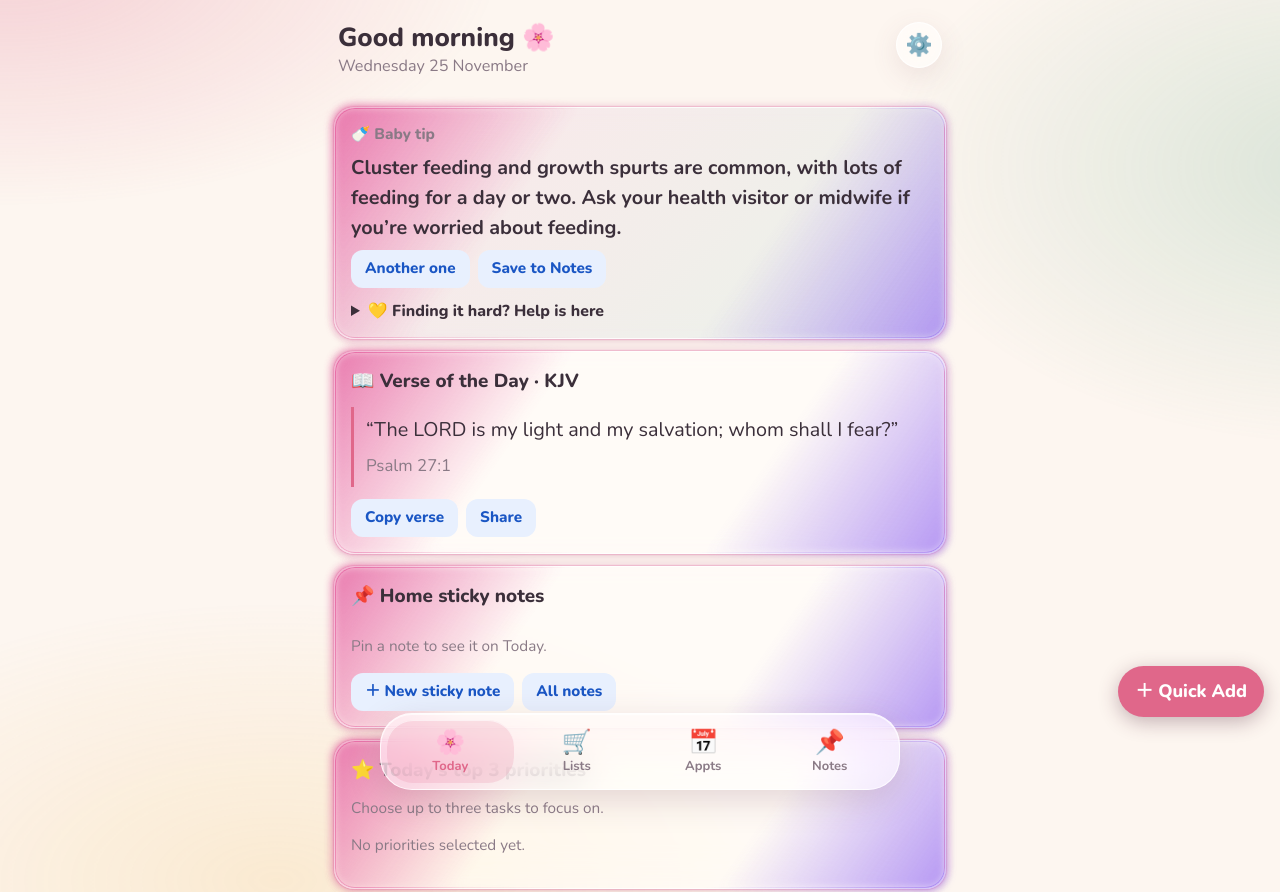
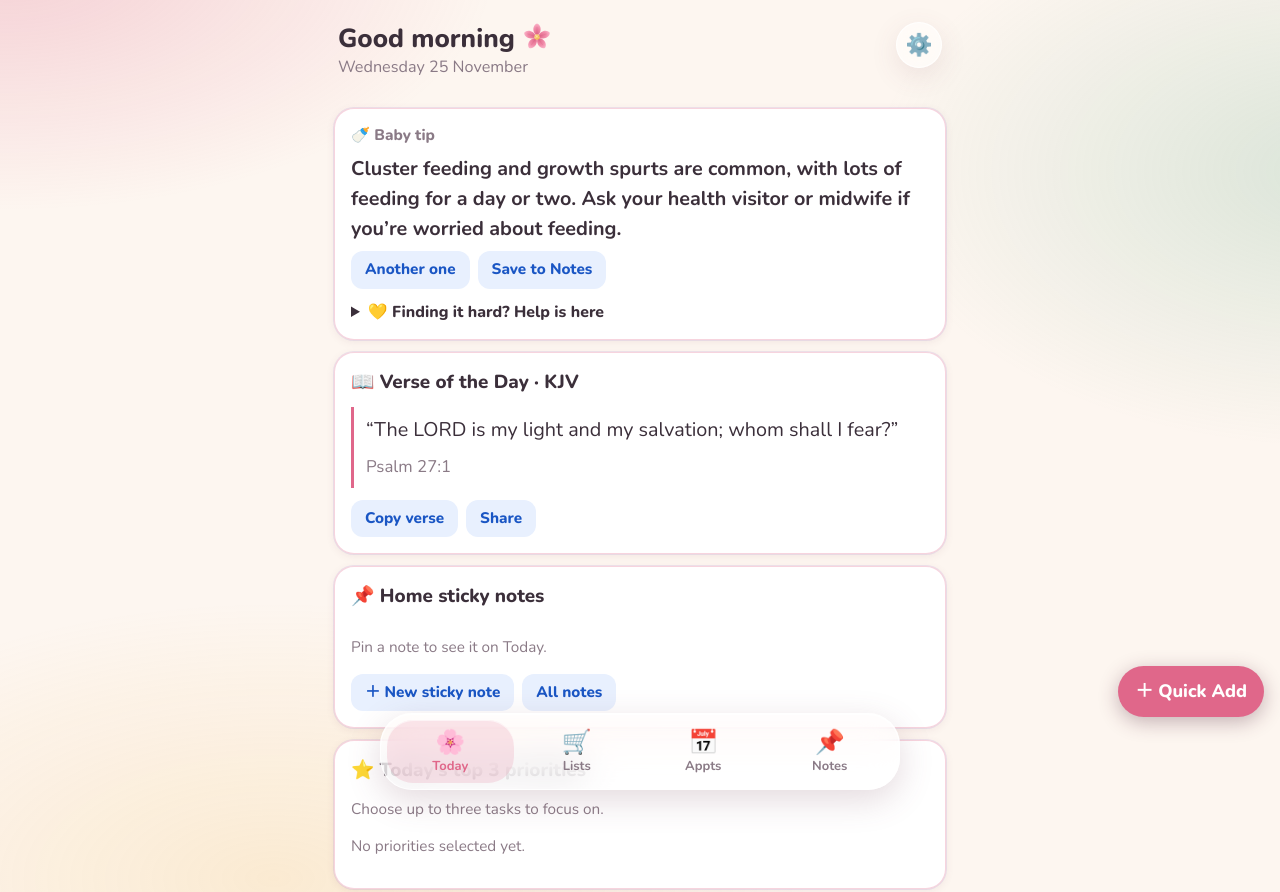
Before and after one commit to kerryarrindell-web/-my-day-app, a plain HTML site: page index.html in a window 1280 px wide. Shown: the top 892 px of the page. Drawn offline with nearby package versions, Linux system fonts and the light colour scheme.

Commit message:
Add files via upload

```diff
--- a/index.html
+++ b/index.html
@@ -11,7 +11,7 @@
 <meta name="apple-mobile-web-app-title" content="My Day">
 <link rel="manifest" href="manifest.webmanifest">
 <link rel="apple-touch-icon" href="apple-touch-icon.png">
-<link rel="icon" href="icon-192.png">
+<link rel="icon" type="image/svg+xml" href="favicon.svg"><link rel="alternate icon" href="icon-192.png">
 <link rel="preconnect" href="https://fonts.googleapis.com">
 <link href="https://fonts.googleapis.com/css2?family=Nunito:wght@400;600;700;800&display=swap" rel="stylesheet">
 <style>
@@ -23,6 +23,7 @@ body{margin:0;background:var(--bg);color:var(--ink);font-family:Nunito,system-ui
 body[data-size=l]{font-size:21px}body[data-size=xl]{font-size:24px}
 header{padding:calc(22px + env(safe-area-inset-top)) 18px 8px;display:flex;align-items:flex-start;gap:10px;max-width:640px;margin:0 auto}
 header .hd{flex:1;min-width:0}
+.logo{width:1.15em;height:1.15em;vertical-align:-.2em}
 header h1{margin:0;font-size:1.45em;font-weight:800;line-height:1.2}
 header p{margin:2px 0 0;color:var(--mute);font-size:.9em}
 .gear{background:var(--card);border:0;border-radius:50%;width:46px;height:46px;font-size:1.2em;box-shadow:var(--shadow);flex:none}
@@ -123,10 +124,10 @@ summary{cursor:pointer}
 :root{--glass:rgba(255,255,255,.58);--glass2:rgba(255,255,255,.88);--gedge:rgba(255,255,255,.78);--gshadow:0 8px 28px rgba(120,70,90,.12);--b1:rgba(224,103,138,.26);--b2:rgba(111,176,143,.24);--b3:rgba(242,184,75,.18);--inp:rgba(255,255,255,.72);--spring:cubic-bezier(.34,1.56,.64,1)}
 body.dark{--glass:rgba(48,37,41,.55);--glass2:rgba(34,26,29,.9);--gedge:rgba(255,255,255,.14);--gshadow:0 8px 28px rgba(0,0,0,.35);--b1:rgba(240,138,168,.2);--b2:rgba(124,196,160,.16);--b3:rgba(242,184,75,.1);--inp:rgba(36,28,31,.6)}
 body{font-family:ui-rounded,"SF Pro Rounded",Nunito,system-ui,sans-serif;padding-bottom:calc(120px + env(safe-area-inset-bottom))}
-body::before{content:'';position:fixed;inset:-15%;z-index:-1;pointer-events:none;background:radial-gradient(42% 34% at 12% 8%,var(--b1),transparent 70%),radial-gradient(40% 38% at 92% 28%,var(--b2),transparent 70%),radial-gradient(46% 38% at 28% 96%,var(--b3),transparent 70%);animation:drift 26s ease-in-out infinite alternate}
+body::before{content:'';position:fixed;inset:-15%;z-index:-1;pointer-events:none;background:radial-gradient(42% 34% at 12% 8%,var(--b1),transparent 70%),radial-gradient(40% 38% at 92% 28%,var(--b2),transparent 70%),radial-gradient(46% 38% at 28% 96%,var(--b3),transparent 70%);}
 @keyframes drift{to{transform:translate3d(3%,-2%,0) scale(1.08)}}
-.card,.gear,.tabs,#modal,#toast,header.scrolled{-webkit-backdrop-filter:blur(18px) saturate(170%);backdrop-filter:blur(18px) saturate(170%)}
-.card{background:var(--glass);border:1px solid var(--gedge);box-shadow:var(--gshadow),inset 0 1px 0 rgba(255,255,255,.55)}
+.gear,.tabs,#modal,#toast,header.scrolled{-webkit-backdrop-filter:blur(18px) saturate(170%);backdrop-filter:blur(18px) saturate(170%)}
+.card{background:var(--glass2);border:1px solid var(--gedge);box-shadow:var(--gshadow),inset 0 1px 0 rgba(255,255,255,.55)}
 .moti{background:linear-gradient(135deg,color-mix(in srgb,var(--pri2) 75%,transparent),color-mix(in srgb,var(--sage2) 75%,transparent))}
 .gear{background:var(--glass);border:1px solid var(--gedge);box-shadow:var(--gshadow)}
 .chip{background:var(--glass);border:1px solid var(--gedge)}
@@ -179,7 +180,7 @@ body.noglass #modal{background:var(--bg)}
 </head>
 <body data-size="m">
 <div id="banner" aria-live="assertive"></div>
-<header><div class="hd"><h1 id="hi">Hello 🌸</h1><p id="dt"></p></div><button class="gear" onclick="openSettings()" aria-label="Settings">⚙️</button></header>
+<header><div class="hd"><h1 id="hi">Hello <img class="logo" src="favicon.svg" alt=""></h1><p id="dt"></p></div><button class="gear" onclick="openSettings()" aria-label="Settings">⚙️</button></header>
 <main id="app"></main>
 <nav class="tabs" id="tabs"></nav>
 <div id="modalwrap" hidden><div class="scrim" onclick="closeModal()"></div><div id="modal" role="dialog" aria-modal="true"></div></div>
@@ -299,8 +300,8 @@ function toggleTask(id,ds){const t=S.tasks.find(x=>x.id===id);if(!t)return;
 function addTask(){
   const raw=$('#nt').value.trim();if(!raw)return;
   const p=parseQuick(raw);
-  const d=p.date||($('#ntd')&&$('#ntd').value)||todayStr(),tm=p.time||($('#ntt')&&$('#ntt').value)||'',rep=p.rep||($('#ntr')&&$('#ntr').value)||'';
-  const nid=uid();S.tasks.push({id:nid,t:p.t,done:false,doneOn:{},date:d,time:tm,rep});lastAdd=nid;save();render();setTimeout(()=>{const e=$('#nt');if(e)e.focus()},0)}
+  const d=p.date||($('#ntd')&&$('#ntd').value)||todayStr(),tm=(($('#ntt')&&$('#ntt').value)||p.time||''),rep=p.rep||($('#ntr')&&$('#ntr').value)||'';
+  const nid=uid();S.tasks.push({id:nid,t:p.t,done:false,doneOn:{},date:d,time:tm,rep});lastAdd=nid;save();$('#nt').value='';['ntd','ntt','ntr'].forEach(i=>{const e=$('#'+i);if(e)e.value=i==='ntd'?e.defaultValue:''});render();setTimeout(()=>{const e=$('#nt');if(e)e.focus()},0)}
 function clearDoneTasks(){snap();const td=todayStr();S.tasks=S.tasks.filter(t=>t.rep||!t.done);S.tasks.forEach(t=>{if(t.rep&&t.doneOn)delete t.doneOn[td]});save();render();toast('Cleared',true)}
 function moveToday(id){const t=S.tasks.find(x=>x.id===id);if(t){t.date=todayStr();save();render();toast('Moved to today')}}
 
@@ -497,7 +498,7 @@ function apptModal(id){
   const r=v.remind==null?60:v.remind;
   openModal(`<h2>${a?'Edit appointment':'New appointment'}</h2><form onsubmit="saveAppt(event,'${a?a.id:''}')">
     <label>What is it?</label><div class="add" style="margin:0"><input id="at" value="${esc(v.title)}" placeholder="e.g. Baby clinic" required>${micBtn('at')}</div>
-    <div class="grid2"><div><label>Date</label><input type="date" id="ad" value="${esc(v.date)}" required></div><div><label>Time</label><input type="time" id="atm" value="${esc(v.time||'')}"></div></div>
+    <div class="grid2"><div><label>Date</label><input type="date" id="ad" value="${esc(v.date)}" required></div><div><label>Time</label><input type="time" lang="en-GB" step="60" id="atm" value="${esc(v.time||'')}"></div></div>
     <label>How long?</label><select id="adu">${[30,60,90,120].map(m=>`<option value="${m}" ${(v.dur||60)===m?'selected':''}>${m<60?m+' minutes':m===60?'1 hour':m===90?'1½ hours':'2 hours'}</option>`).join('')}</select>
     <label>Remind me (needs a time)</label><select id="arm">${[[0,'At the time'],[15,'15 minutes before'],[30,'30 minutes before'],[60,'1 hour before'],[120,'2 hours before'],[1440,'The day before'],[-1,'No reminder']].map(o=>`<option value="${o[0]}" ${r===o[0]?'selected':''}>${o[1]}</option>`).join('')}</select>
     <label>Where (optional)</label><input id="ap" value="${esc(v.place||'')}" placeholder="Address or clinic">
@@ -534,7 +535,7 @@ function delNote(id){snap();S.notes=S.notes.filter(n=>n.id!==id);save();closeMod
 function taskModal(id){const t=S.tasks.find(x=>x.id===id);if(!t)return;
   openModal(`<h2>Edit reminder</h2><form onsubmit="saveTask(event,'${t.id}')">
   <label>Reminder</label><div class="add" style="margin:0"><input id="mtt" value="${esc(t.t)}" required>${micBtn('mtt')}</div>
-  <div class="grid2"><div><label>Day</label><input type="date" id="mtd" value="${esc(t.date)}" required></div><div><label>Time (gives an alert)</label><input type="time" id="mttm" value="${esc(t.time||'')}"></div></div>
+  <div class="grid2"><div><label>Day</label><input type="date" id="mtd" value="${esc(t.date)}" required></div><div><label>Time (gives an alert)</label><input type="time" lang="en-GB" step="60" id="mttm" value="${esc(t.time||'')}"></div></div>
   <label>Repeat</label><select id="mtr">${Object.keys(REP).map(k=>`<option value="${k}" ${(t.rep||'')===k?'selected':''}>${REP[k]}</option>`).join('')}</select>
   <div class="acts"><a class="a-cal" href="${gcal({title:t.t,date:t.date,time:t.time,dur:15})}" target="_blank" rel="noopener">📲 Add to Google Calendar</a></div>
   <div class="mbtns"><button class="btn">Save</button><button type="button" class="btn danger" onclick="delTask('${t.id}')">Delete</button><button type="button" class="btn alt" onclick="closeModal()">Cancel</button></div></form>`)}
@@ -596,7 +597,7 @@ function tick(){
     if(now>=at&&now<st.getTime()+36e5)fire(key,'📅 '+a.title,(r?'In '+(r>=1440?'a day':r>=60?(r/60)+(r>60?' hours':' hour'):r+' minutes')+' · ':'Now · ')+fmtTime(a.time)+(a.place?' · '+a.place:''),null,ds)})}
 
 /* ---------- views ---------- */
-function greeting(){const h=new Date().getHours();return (h<12?'Good morning':h<18?'Good afternoon':'Good evening')+(S.name?', '+esc(S.name):'')+' 🌸'}
+function greeting(){const h=new Date().getHours();return (h<12?'Good morning':h<18?'Good afternoon':'Good evening')+(S.name?', '+esc(S.name):'')+' <img class="logo" src="favicon.svg" alt="">'}
 function vToday(){
   const td=todayStr(),tasks=tasksFor(td);
   const open=tasks.filter(t=>!isDone(t,td)),done=tasks.filter(t=>isDone(t,td));
@@ -615,8 +616,8 @@ function vToday(){
     ${open.length?open.map(row).join(''):tasks.length?'<div class="empty">All done for today. Well done! 🎉</div>':'<div class="empty">All clear. Add something below.</div>'}
     <div class="add"><input id="nt" placeholder="e.g. Call the GP at 3pm" onkeydown="if(event.key==='Enter')addTask()" autocomplete="off">${micBtn('nt')}<button class="btn" onclick="addTask()">Add</button></div>
     <div class="meta" style="margin:6px 4px 0">Try “Bins tomorrow”, “Vitamins every day” or “Nursery on Friday at 9am”</div>
-    <details style="margin-top:8px"><summary class="meta">Set a different day / time / repeat</summary>
-      <div class="grid2"><div><label>Day</label><input type="date" id="ntd" value="${td}"></div><div><label>Time (gives an alert)</label><input type="time" id="ntt"></div></div>
+    <details id="ndet" style="margin-top:8px"><summary class="meta">Set a different day / time / repeat</summary>
+      <div class="grid2"><div><label>Day</label><input type="date" id="ntd" value="${td}"></div><div><label>Time (gives an alert)</label><input type="time" lang="en-GB" step="60" id="ntt"></div></div>
       <label>Repeat</label><select id="ntr">${Object.keys(REP).map(k=>`<option value="${k}">${REP[k]}</option>`).join('')}</select></details>
     ${done.length?`<div class="acts"><button class="a-del" onclick="showDone=!showDone;render()">${showDone?'Hide':'Show'} ticked (${done.length})</button><button class="a-del" onclick="clearDoneTasks()">Clear ticked</button></div>${showDone?done.map(row).join(''):''}`:''}
   </div>
@@ -664,14 +665,19 @@ const TABS=[['today','🌸','Today'],['lists','🛒','Lists'],['appts','📅','A
 function render(){
   const act=document.activeElement&&document.activeElement.id;const vals={};
   document.querySelectorAll('#app input,#app textarea').forEach(e=>{if(e.id&&e.value&&e.type!=='date'&&e.type!=='time')vals[e.id]=e.value});
+  /* keep the task day/time/repeat the user picked (and the panel open) so a re-render can't flip a PM time back */
+  const draft={},ndet=document.getElementById('ndet'),detOpen=!!(ndet&&ndet.open);
+  ['ntd','ntt','ntr'].forEach(id=>{const e=document.getElementById(id);if(e&&(id==='ntr'?e.value:e.value!==e.defaultValue))draft[id]=e.value});
   document.body.dataset.size=S.settings.size;document.body.classList.toggle('dark',!!S.settings.dark);
   $('#hi').innerHTML=greeting();
   $('#dt').textContent=new Date().toLocaleDateString('en-GB',{weekday:'long',day:'numeric',month:'long'});
   $('#app').innerHTML=({today:vToday,lists:vLists,appts:vAppts,notes:vNotes})[tab]()+`<div class="sync">${syncMsg}</div>`;
   Object.keys(vals).forEach(k=>{const e=document.getElementById(k);if(e)e.value=vals[k]});
+  Object.keys(draft).forEach(k=>{const e=document.getElementById(k);if(e)e.value=draft[k]});
+  if(detOpen){const d=document.getElementById('ndet');if(d)d.open=true}
   document.body.classList.toggle('noglass',S.settings.glass===false||autoNoGlass);
   const appEl=$('#app');appEl.classList.remove('enter');
-  if(animTab){animTab=false;[...appEl.children].forEach((c,i)=>c.style.setProperty('--i',Math.min(i,8)));void appEl.offsetWidth;appEl.classList.add('enter')}
+  if(animTab){animTab=false}
   if(lastAdd){const b=document.querySelector('[data-pop="'+lastAdd+'"]'),r=b&&b.closest('.row');if(r)r.classList.add('slidein');lastAdd=null}
   if(act){const e=document.getElementById(act);if(e&&e.focus&&e.id.indexOf('mic-')!==0){e.focus();if(e.type==='text'&&e.setSelectionRange){try{e.setSelectionRange(e.value.length,e.value.length)}catch(x){}}}}
   $('#tabs').innerHTML=TABS.map(t=>`<button class="${tab===t[0]?'on':''}" onclick="tab='${t[0]}';animTab=true;window.scrollTo(0,0);render()"><span>${t[1]}</span>${t[2]}</button>`).join('')}
--- a/my-day-v11.css
+++ b/my-day-v11.css
@@ -25,12 +25,17 @@
 @keyframes md11-check{from{opacity:0;transform:scale(.7)}to{opacity:1;transform:scale(1)}}
 @media(prefers-reduced-motion:reduce){.md11-completing,.md11-completing:after{animation:none!important}}
 
-/* My Day v1.2 — Rota-style edge LEDs. Purely decorative; no layout or storage changes. */
-:root{--md12-led-a:#e45e9e;--md12-led-b:#a581f2;--md12-glow:rgba(214,80,157,.25)}
-body.dark{--md12-led-a:#ff82c1;--md12-led-b:#ac91ff;--md12-glow:rgba(235,99,183,.29)}
-/* All main card surfaces. Existing rounded corners and background colours are retained. */
-#app .card{position:relative;isolation:isolate;box-shadow:var(--shadow),0 0 10px var(--md12-glow),0 0 2px var(--md12-led-a)}
-#app .card::before{content:"";position:absolute;inset:0;border-radius:inherit;pointer-events:none;z-index:2;border:1.5px solid transparent;background:linear-gradient(125deg,var(--md12-led-a),transparent 33%,transparent 66%,var(--md12-led-b)) border-box;-webkit-mask:linear-gradient(#fff 0 0) padding-box,linear-gradient(#fff 0 0);-webkit-mask-composite:xor;mask:linear-gradient(#fff 0 0) padding-box,linear-gradient(#fff 0 0);mask-composite:exclude;opacity:.9;animation:md12-led-drift 12s ease-in-out infinite alternate}
-#app .card::after{content:"";position:absolute;inset:-2px;border-radius:inherit;pointer-events:none;z-index:-1;background:linear-gradient(125deg,var(--md12-led-a),transparent 32%,transparent 68%,var(--md12-led-b));filter:blur(5px);opacity:.5;animation:md12-led-drift 12s ease-in-out infinite alternate}
-@keyframes md12-led-drift{0%{background-position:-12px -8px;opacity:.67}100%{background-position:12px 8px;opacity:1}}
-@media(prefers-reduced-motion:reduce){#app .card::before,#app .card::after{animation:none!important}}
+/* My Day v1.3 — calmer card edge. Replaces the animated LED glow: static, no filters,
+   no masks, no per-card animation, so tiles stay painted while scrolling. */
+:root{--md12-edge:rgba(224,103,138,.28)}
+body.dark{--md12-edge:rgba(255,130,193,.3)}
+#app .card{box-shadow:var(--shadow),0 0 0 1px var(--md12-edge)}
+#app .card::before,#app .card::after{content:none!important;animation:none!important}
+
+/* v1.3 Android performance: static blossom-pink/lavender edge; no tile repaint animation. */
+:root{--md13-lavender:rgba(178,148,220,.20)}
+body.dark{--md13-lavender:rgba(205,168,245,.22)}
+#app .card{position:relative;background:var(--card);border:1px solid var(--md12-edge);box-shadow:0 2px 9px rgba(120,70,90,.09),0 0 0 1px var(--md13-lavender);animation:none!important;filter:none!important;opacity:1!important;visibility:visible!important}
+#app.enter>*{animation:none!important;opacity:1!important;transform:none!important}
+.md11-sticky{animation:none!important}
+body::before{animation:none!important}
--- a/sw.js
+++ b/sw.js
@@ -1,5 +1,5 @@
-const CACHE = 'myday-v11-release-candidate-1';
-const FILES = ['./', 'index.html', 'my-day-v11.js', 'my-day-v11.css', 'manifest.webmanifest', 'icon-192.png', 'icon-512.png', 'icon-maskable-512.png', 'apple-touch-icon.png'];
+const CACHE = 'myday-v13-2';
+const FILES = ['./', 'index.html', 'my-day-v11.js', 'my-day-v11.css', 'manifest.webmanifest', 'icon-192.png', 'icon-512.png', 'icon-maskable-512.png', 'apple-touch-icon.png', 'favicon.svg'];
 
 self.addEventListener('install', e => {
   e.waitUntil(caches.open(CACHE).then(c => c.addAll(FILES)).then(() => self.skipWaiting()));
```
Also changed, not shown: apple-touch-icon.png, favicon.svg (added), icon-192.png, icon-512.png, icon-maskable-512.png.
